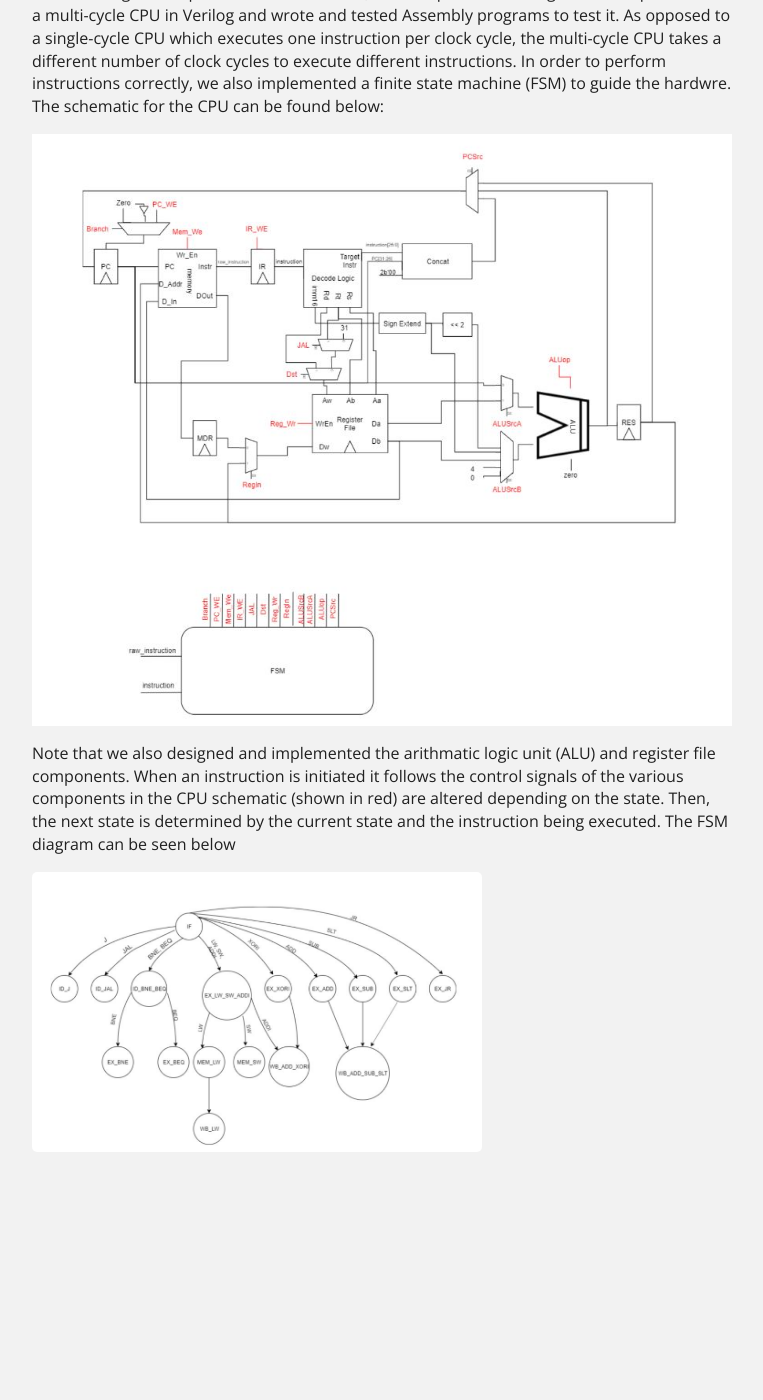
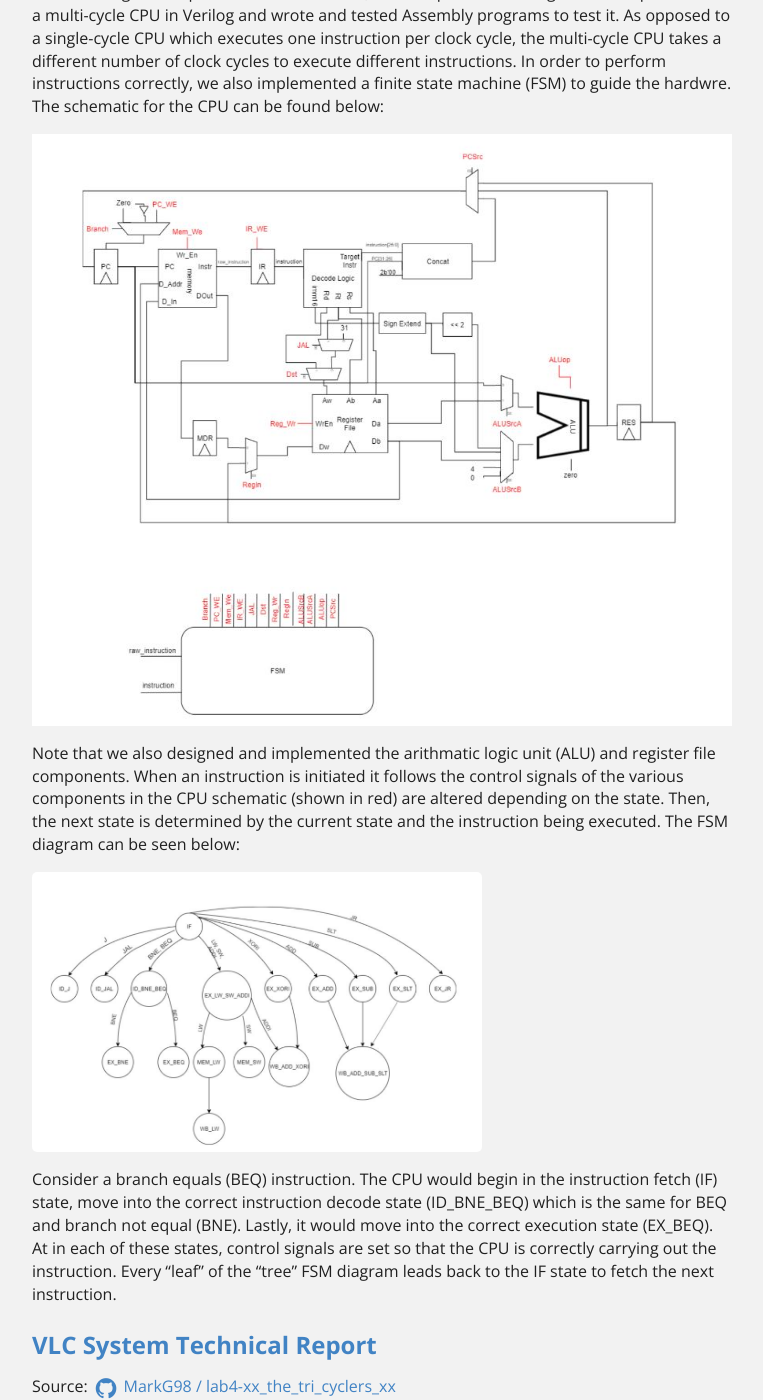
Before and after one commit to MarkG98/MarkG98.github.io, a Jekyll site: the page built from projects/project-6.md, in a window 1280 px wide and 1400 px high, scrolled down 145 px. Shown: the whole window, without its empty margins (258-1021 px from the left). Built offline with Jekyll 4.4.1, drawn with Linux system fonts in a browser that asks for light colours; before the commit the page ends 1297 px from its top, so only the background shows below that.

Commit message:
Added report and GitHub

```diff
--- a/projects/project-6.md
+++ b/projects/project-6.md
@@ -19,6 +19,13 @@ In Olin College's Computer Architecture class, another peer and I designed and i
 
 <img class="ui extra-large image" src="../images/CPU_Diagram.JPG">
 
-Note that we also designed and implemented the arithmatic logic unit (ALU) and register file components. When an instruction is initiated it follows the control signals of the various components in the CPU schematic (shown in red) are altered depending on the state. Then, the next state is determined by the current state and the instruction being executed. The FSM diagram can be seen below
+Note that we also designed and implemented the arithmatic logic unit (ALU) and register file components. When an instruction is initiated it follows the control signals of the various components in the CPU schematic (shown in red) are altered depending on the state. Then, the next state is determined by the current state and the instruction being executed. The FSM diagram can be seen below:
 
 <img class="ui large rounded image" src="../images/FSM.JPG">
+
+Consider a branch equals (BEQ) instruction. The CPU would begin in the instruction fetch (IF) state, move into the correct instruction decode state (ID_BNE_BEQ) which is the same for BEQ and branch not equal (BNE). Lastly, it would move into the correct execution state (EX_BEQ). At in each of these states, control signals are set so that the CPU is correctly carrying out the instruction. Every "leaf" of the "tree" FSM diagram leads back to the IF state to fetch the next instruction.
+
+## [VLC System Technical Report](https://github.com/MarkG98/lab4-xx_the_tri_cyclers_xx/blob/master/Lab04_Report.pdf)
+
+
+Source: <a href="https://github.com/MarkG98/lab4-xx_the_tri_cyclers_xx"><i class="large github icon"></i>MarkG98 / lab4-xx_the_tri_cyclers_xx</a>
```
